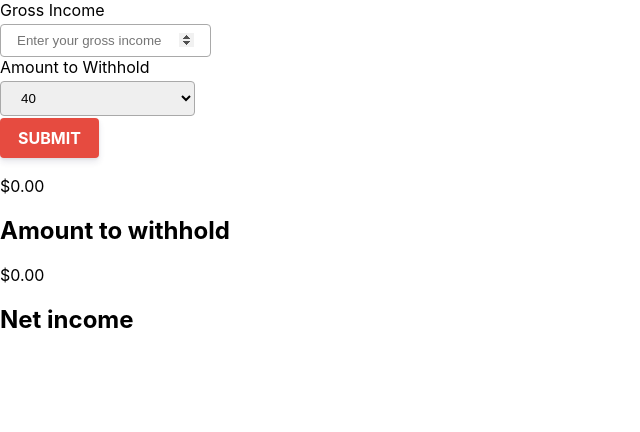
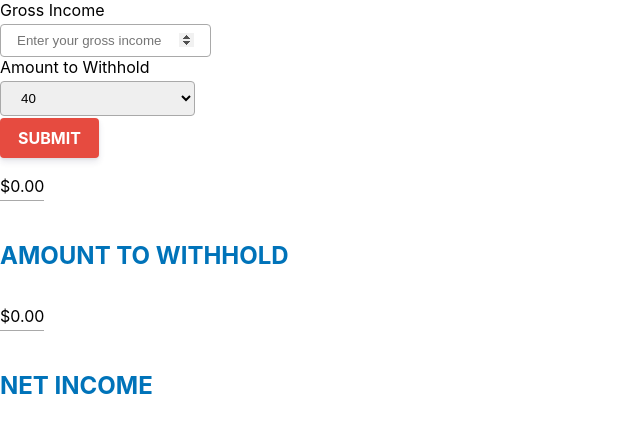
Before and after one commit to adriantoddross/set-aside, a React (Create React App) app: page / in a window 1280 px wide. Shown: the top 432 px of the page, without its empty margins (0-640 px from the left). Built offline with nearby package versions, Linux system fonts and the light colour scheme.

Commit message:
style income displays

```diff
--- a/src/Components/IncomeDisplay.css
+++ b/src/Components/IncomeDisplay.css
@@ -0,0 +1,12 @@
+.income-display h2 {
+  color: #0073b9;
+  font-weight: bold;
+  padding-top: .25rem;
+  text-transform: uppercase;
+}
+
+.income-display p {
+  display: inline-block;
+  border-bottom: 1px solid darkgrey;
+  padding-bottom: .25rem;
+}
```
